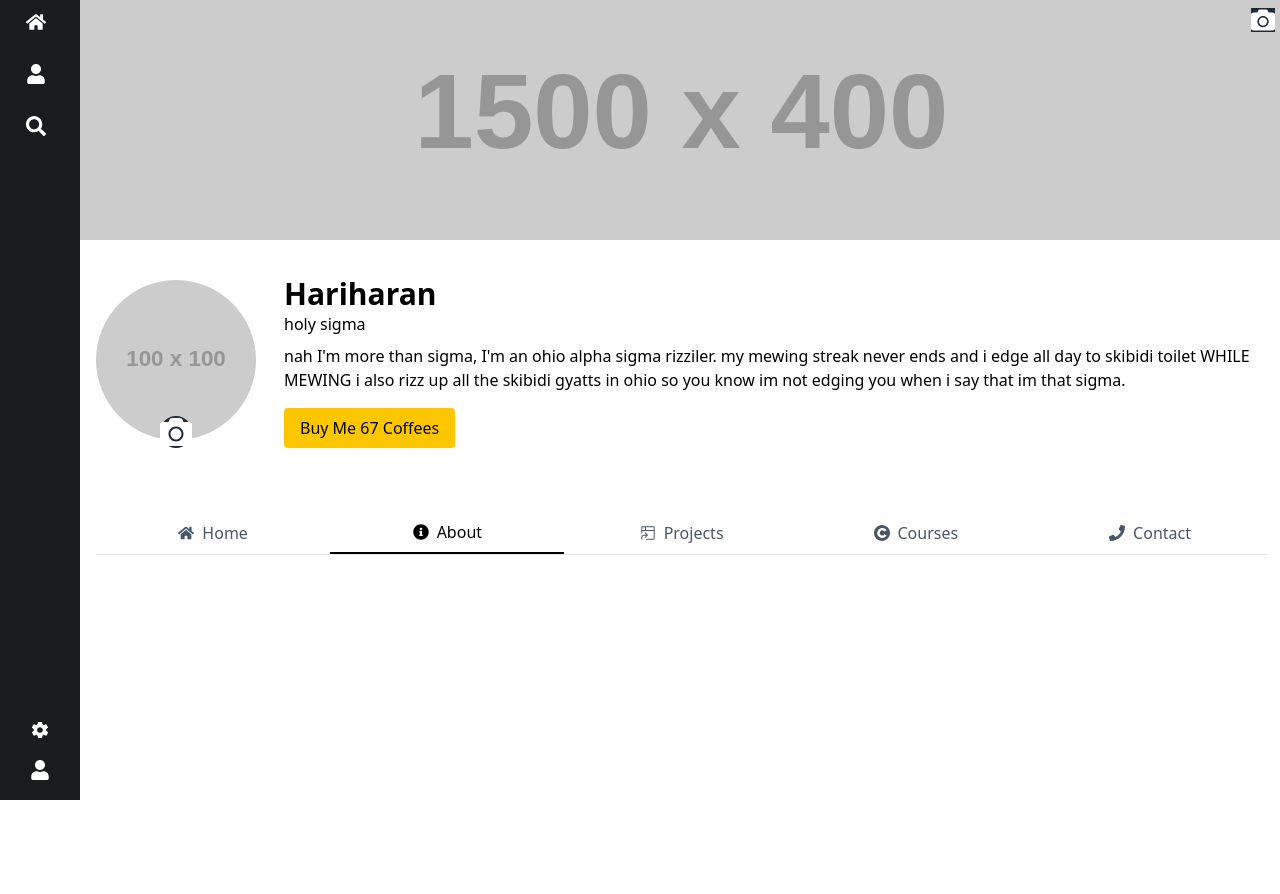
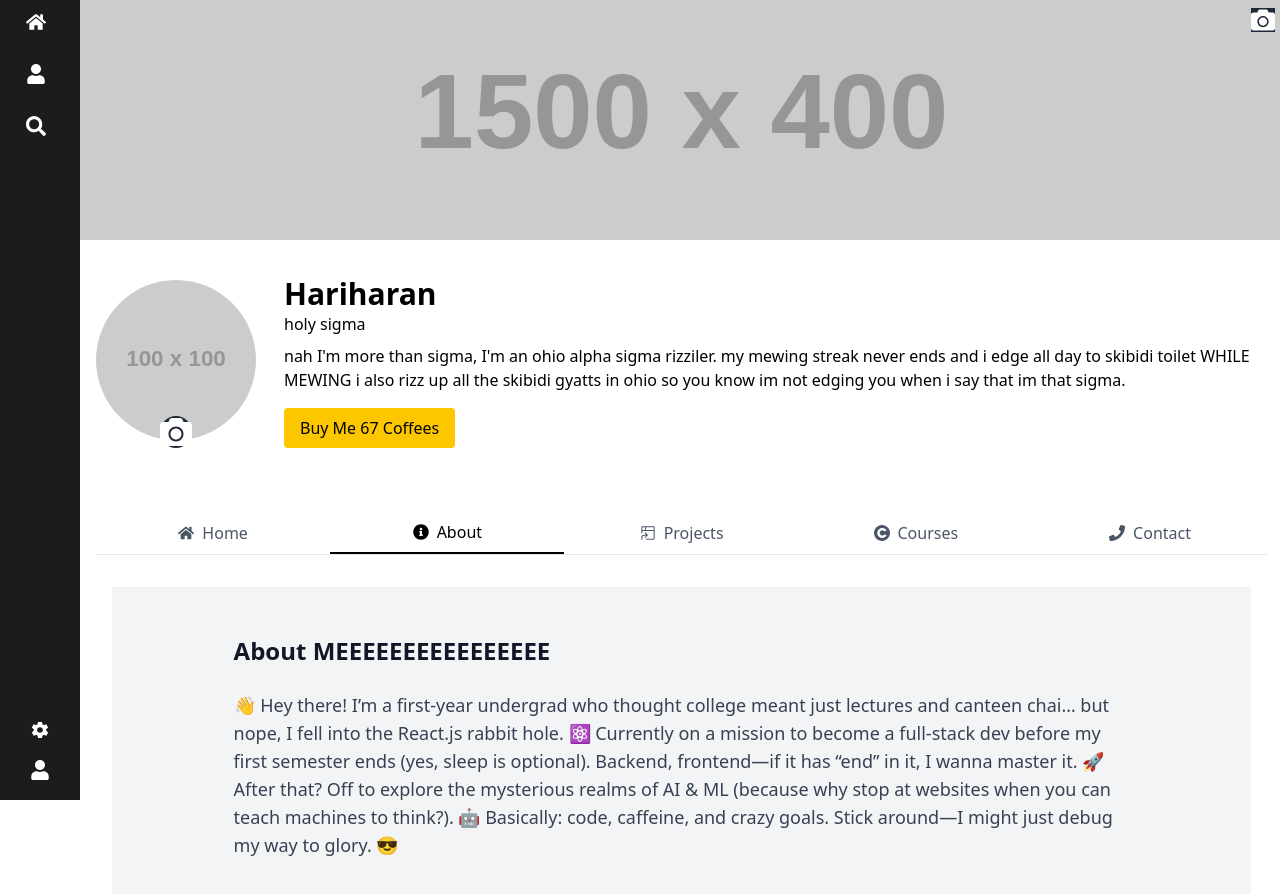
Before and after one commit to nothariharan/Semi_Portfolio, a React (Vite) app: page / in a window 1280 px wide. Both pictures are taken after a click on the button "About". Shown: the top 894 px of the page. Before the commit the page ends 800 px from the top, so only its background shows below. Built offline with nearby package versions, Linux system fonts and the light colour scheme.

Commit message:
completed about me page and yes i made ai to make the text here we are coders pal not fkin shakesphere to write stuff ehehheheh

```diff
--- a/src/components/About.tsx
+++ b/src/components/About.tsx
@@ -1,7 +1,20 @@
 
 const About = () => {
   return (
-    <section ></section>
+    <section className="bg-gray-100 py-12 px-4 sm:px-6 lg:px-8">
+        <div className="max-w-4xl mx-auto">
+            <h2 className="text-2xl font-extrabold text-gray-900 mb-6">
+                About MEEEEEEEEEEEEEEEE
+            </h2>
+            <p className="text-lg text-gray-700">👋 Hey there! I’m a first-year undergrad who thought college meant just lectures and canteen chai… but nope, I fell into the React.js rabbit hole. ⚛️
+Currently on a mission to become a full-stack dev before my first semester ends (yes, sleep is optional).
+Backend, frontend—if it has “end” in it, I wanna master it. 🚀
+After that? Off to explore the mysterious realms of AI & ML (because why stop at websites when you can teach machines to think?). 🤖
+Basically: code, caffeine, and crazy goals.
+Stick around—I might just debug my way to glory. 😎
+            </p>
+        </div>
+    </section>
   )
 }
 
--- a/src/components/Card.tsx
+++ b/src/components/Card.tsx
@@ -1,8 +1,8 @@
 interface CardProps {
-    tite:string;
+    title:string;
     description:string;
     image:string;
-    llink:string
+    link:string
 }
 const Card = ({title,description,image,link} : CardProps) => {
   return (
--- a/src/components/Contact.tsx
+++ b/src/components/Contact.tsx
@@ -1,5 +1,22 @@
-import React from 'react'
+import { FaTwitter, FaGithub, FaInstagram } from "react-icons/fa";
 
+  const links = [
+    {
+      href: "https://x.com/n0thar1",
+      label: "Twitter",
+      icon: <FaTwitter className="h-6 w-6 text-blue-500" />,
+    },
+    {
+      href: "https://github.com/nothariharan",
+      label: "GitHub",
+      icon: <FaGithub className="h-6 w-6 text-gray-900" />,
+    },
+    {
+      href: "https://www.instagram.com/certified_hari/",
+      label: "Instagram",
+      icon: <FaInstagram className="h-6 w-6 text-pink-500" />,
+    },
+  ];
 const Contact = () => {
   return (
     <div>Contact</div>
```
